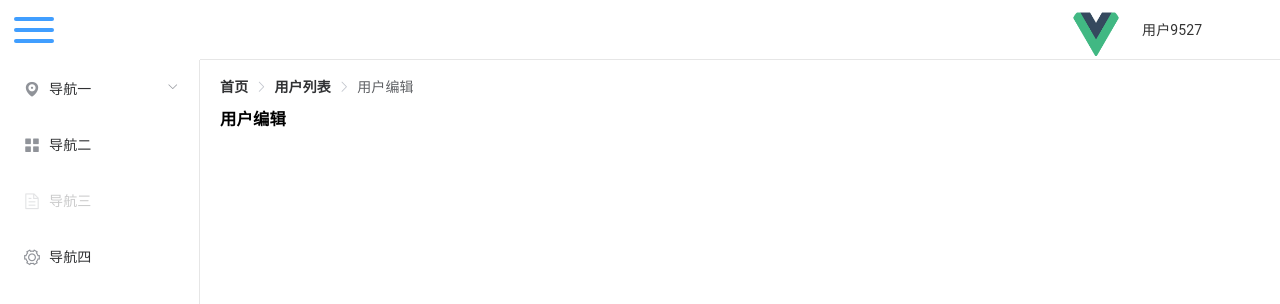
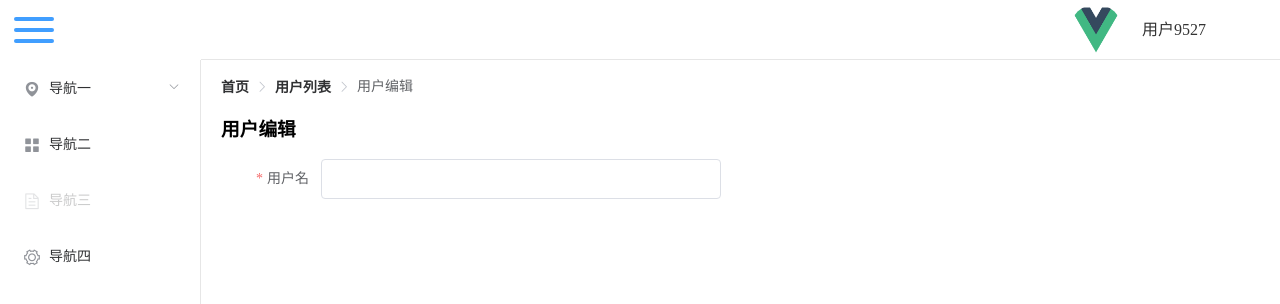
Before and after one commit to McCarthey/vue-admin-tpl, a Vue app: page /UserEdit/1 in a window 1280 px wide. Shown: the top 304 px of the page. Built offline with nearby package versions, Linux system fonts and the light colour scheme.

Commit message:
移除MD设计风格的库

```diff
--- a/package.json
+++ b/package.json
@@ -14,6 +14,7 @@
     "element-ui": "^2.2.0",
     "js-cookie": "^2.2.0",
     "mockjs": "^1.0.1-beta3",
+    "muse-ui": "^2.1.0",
     "node-sass": "^4.7.2",
     "sass-loader": "^6.0.6",
     "vue": "^2.5.2",
--- a/src/main.js
+++ b/src/main.js
@@ -6,16 +6,13 @@ import router from './router'
 import elementUI from 'element-ui'
 import 'element-ui/lib/theme-chalk/index.css'
 import axios from 'axios'
-import VueMaterial from 'vue-material'
-import 'vue-material/dist/vue-material.min.css'
 
 Vue.config.productionTip = false
 Vue.prototype.$ajax = axios
 
 //elementUI组件库
 Vue.use(elementUI)
-//vueMaterial组件库
-Vue.use(VueMaterial)
+
 /* eslint-disable no-new */
 new Vue({
   el: '#app',
--- a/src/styles/_element-variables.scss
+++ b/src/styles/_element-variables.scss
@@ -12,3 +12,8 @@ $--font-path: '~element-ui/lib/theme-chalk/fonts';
     line-height: 60px;
     border-bottom: 1px solid $grey;
   }
+
+  //表单输入框最大长度
+  .el-form-item__content {
+    max-width: 400px;
+  }
--- a/src/views/edit/userEdit.vue
+++ b/src/views/edit/userEdit.vue
@@ -7,5 +7,33 @@
       <el-breadcrumb-item>用户编辑</el-breadcrumb-item>
     </el-breadcrumb>
     <h3>用户编辑</h3>
+    <el-form :model="ruleForm" :rules="rules" ref="ruleForm" label-width="100px">
+      <el-form-item label="用户名" prop="name">
+        <el-input v-model="ruleForm.name"></el-input>
+      </el-form-item>
+    </el-form>
   </div>
 </template>
+
+<script>
+export default {
+  name:'userEdit',
+  data(){
+    return {
+      ruleForm:{
+        name:'',
+      },
+      rules:{
+        name:[
+          { required: true, message: '请输入用户名', trigger: 'blur' },
+          { min: 0, max: 10, message: '用户名不得长于10个字符', trigger: 'blur,change' }
+        ]
+      }
+    }
+  },
+  created(){
+    //判断是编辑还是新建
+    console.log(this.$route.params.mode)
+  }
+}
+</script>
--- a/src/views/main/user.vue
+++ b/src/views/main/user.vue
@@ -88,7 +88,7 @@ export default {
     handleEdit(index, row) {
       //编辑
       console.log(index, row);
-      this.$router.push({name:'UserEdit',params:{id:row.id}})
+      this.$router.push({name:'UserEdit',params:{id:row.id,mode:'edit'}})
     },
     handleSelectionChange(val) {
       //勾选
```
